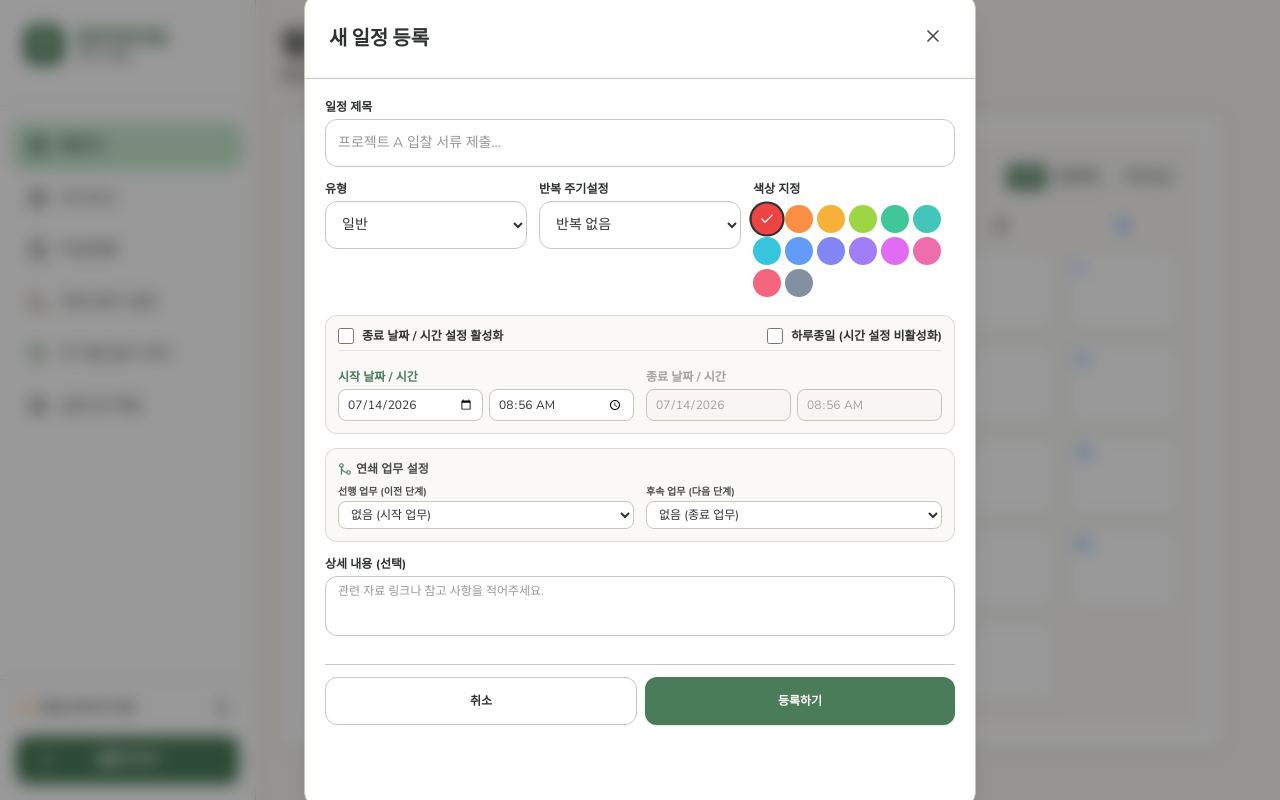
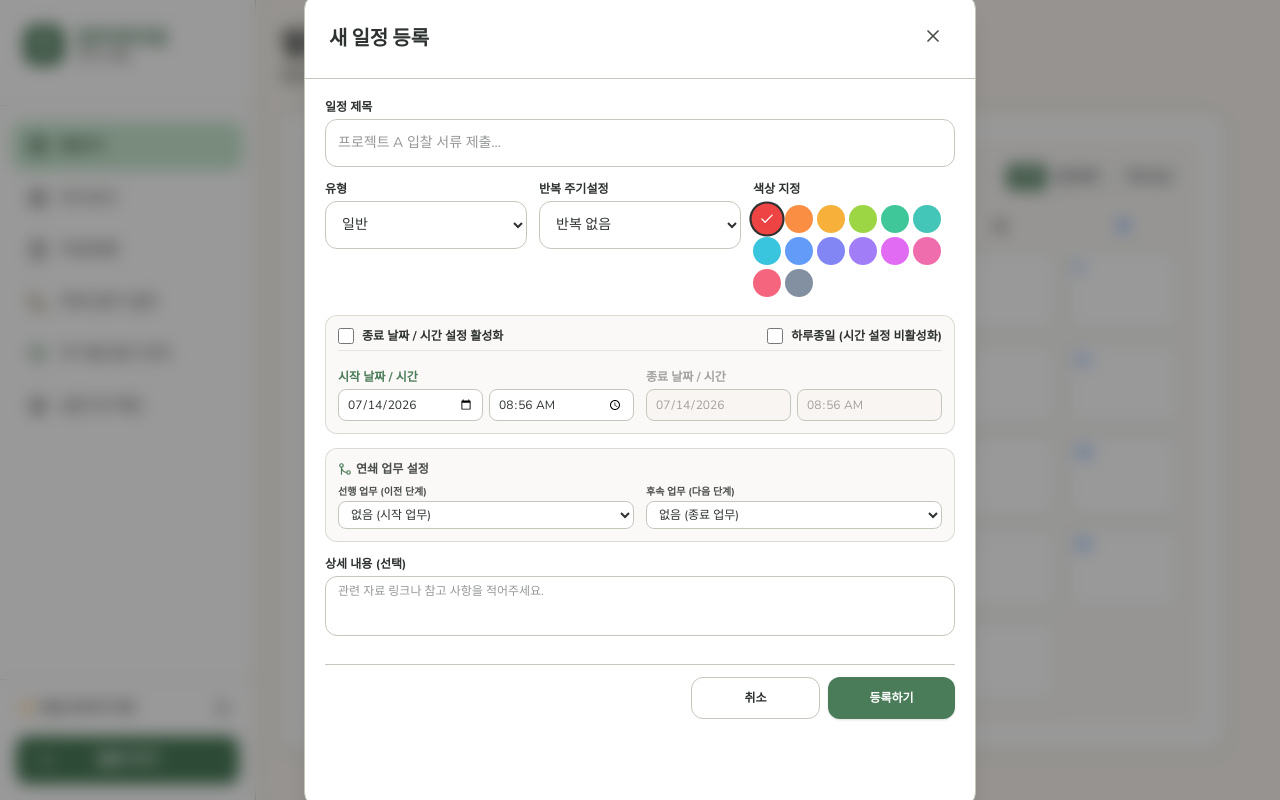
Before and after one commit to ddooki/procurement-scheduler, a Next.js app: page / in a window 1280 px wide. Both pictures are taken after a click on the button "일정 추가". Built offline with nearby package versions, Linux system fonts and the light colour scheme.

Commit message:
fix: improve delete confirmation UI and button layout alignment

```diff
--- a/app/page.tsx
+++ b/app/page.tsx
@@ -2490,30 +2490,34 @@ function TaskForm({
         />
       </div>
 
-      <div className="flex flex-col sm:flex-row gap-2.5 sm:gap-3 mt-2 pt-3 border-t border-border flex-shrink-0 items-stretch sm:items-center">
-        {onDelete &&
-          (showDeleteConfirm ? (
-            <div className="flex items-center gap-3 bg-error-container/30 px-3 h-[48px] rounded-xl border border-error/50 w-full sm:w-[160px] justify-center">
+      <div className="flex flex-col sm:flex-row gap-2 mt-2 pt-3 border-t border-border flex-shrink-0 items-center justify-between">
+        {onDelete && (
+          <div className="w-full sm:w-auto">
+            {showDeleteConfirm ? (
+              <div className="flex items-center justify-between gap-2 bg-error-container/30 px-3 h-[42px] rounded-xl border border-error/50 w-full whitespace-nowrap">
                 <span className="text-xs font-bold text-error">삭제하시겠습니까?</span>
-              <button type="button" onClick={onDelete} className="text-error hover:underline text-sm font-bold px-1 min-h-[40px] flex items-center justify-center">네</button>
-              <span className="text-error/30">|</span>
-              <button type="button" onClick={() => setShowDeleteConfirm(false)} className="text-on-surface-variant hover:underline text-sm px-1 min-h-[40px] flex items-center justify-center">아니오</button>
+                <div className="flex items-center gap-2">
+                  <button type="button" onClick={onDelete} className="text-error hover:underline text-xs font-bold px-1.5 py-0.5 rounded bg-error-container/50">네</button>
+                  <button type="button" onClick={() => setShowDeleteConfirm(false)} className="text-on-surface-variant hover:underline text-xs px-1.5 py-0.5 rounded bg-surface">아니오</button>
+                </div>
               </div>
             ) : (
               <button
                 type="button"
                 onClick={() => setShowDeleteConfirm(true)}
-              className="h-[48px] w-full sm:w-[160px] rounded-xl border border-error text-error hover:bg-error-container/20 transition-colors flex items-center justify-center gap-1.5"
-            >
-              <Trash2 className="w-4.5 h-4.5" />
-              <span className="text-xs font-bold">삭제하기</span>
-            </button>
-          ))}
-        <div className="flex gap-2 w-full flex-1">
-          <button type="button" onClick={onCancel} className="flex-1 h-[48px] rounded-xl border border-border font-bold hover:bg-surface-variant transition-colors text-xs">
+                className="h-[42px] px-3 w-full sm:w-auto rounded-xl border border-error text-error hover:bg-error-container/20 transition-colors flex items-center justify-center gap-1.5 whitespace-nowrap"
+              >
+                <Trash2 className="w-4 h-4" />
+                <span className="text-xs font-bold">삭제</span>
+              </button>
+            )}
+          </div>
+        )}
+        <div className="flex gap-2 w-full sm:w-auto sm:ml-auto">
+          <button type="button" onClick={onCancel} className="flex-1 sm:w-28 h-[42px] rounded-xl border border-border font-bold hover:bg-surface-variant transition-colors text-xs">
             취소
           </button>
-          <button type="submit" className="flex-1 h-[48px] rounded-xl bg-primary text-on-primary font-bold hover:opacity-90 transition-colors shadow-sm text-xs">
+          <button type="submit" className="flex-1 sm:w-36 h-[42px] rounded-xl bg-primary text-on-primary font-bold hover:opacity-90 transition-colors shadow-sm text-xs">
             {initialData ? "저장하기" : "등록하기"}
           </button>
         </div>
```
Lines whose indentation alone changed are shown as unchanged.
